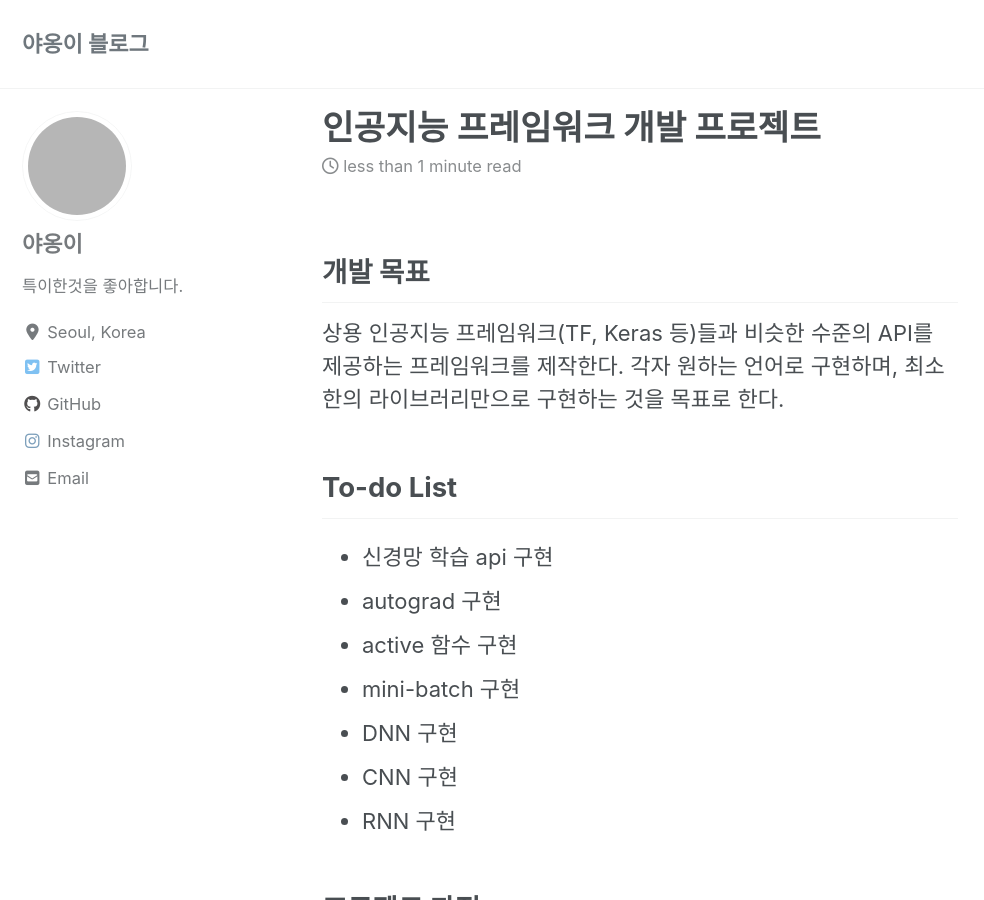
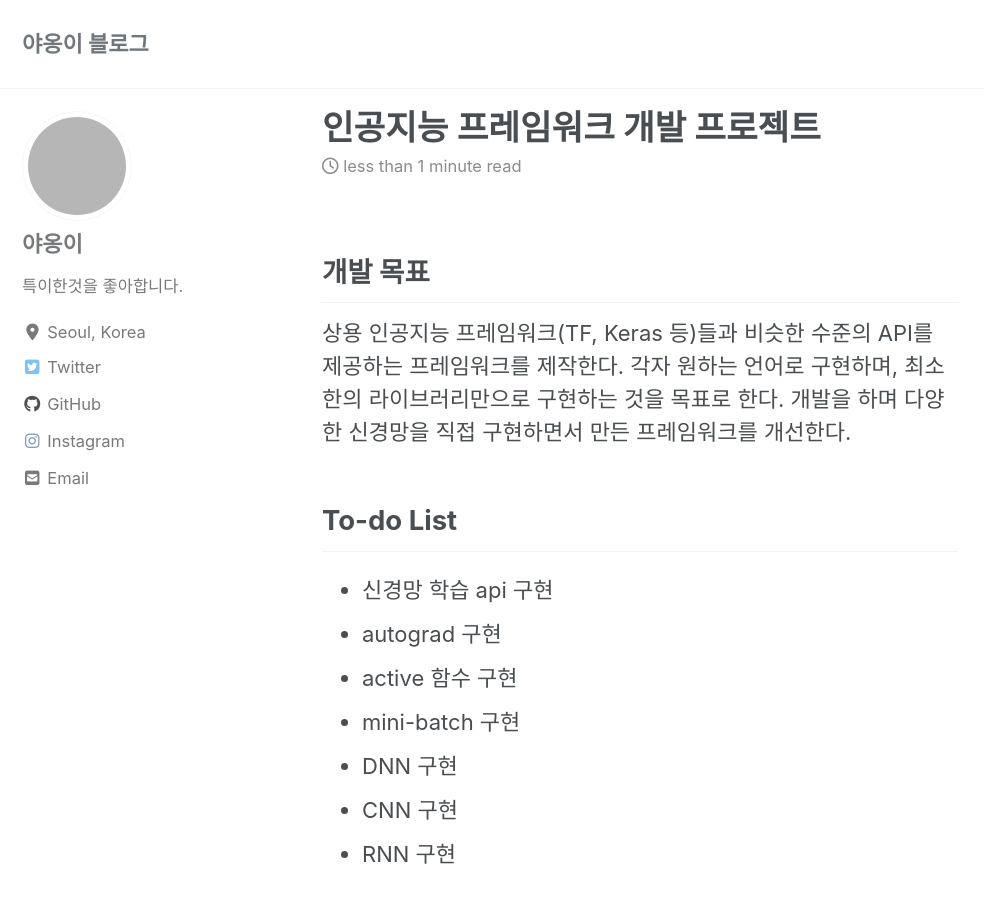
Before and after one commit to BasicNeural/basicneural.github.io, a Jekyll site: the page built from _posts/2020-06-26-ml-project-description.md, in a window 1280 px wide and 900 px high. Shown: the whole window, without its empty margins (0-984 px from the left). Built offline with Jekyll 4.4.1, drawn with Linux system fonts in a browser that asks for light colours; cached includes are drawn as plain includes; nearby versions of some CDN libraries; comment, search, counter and statistics services are not loaded; some of the changed text lies outside the part shown; grey boxes are pictures that could not be loaded.

Commit message:
add bibliography

```diff
--- a/_posts/2020-06-26-ml-project-description.md
+++ b/_posts/2020-06-26-ml-project-description.md
@@ -7,7 +7,7 @@ comments: true
 
 ## 개발 목표
 
-상용 인공지능 프레임워크(TF, Keras 등)들과 비슷한 수준의 API를 제공하는 프레임워크를 제작한다. 각자 원하는 언어로 구현하며, 최소한의 라이브러리만으로 구현하는 것을 목표로 한다.
+상용 인공지능 프레임워크(TF, Keras 등)들과 비슷한 수준의 API를 제공하는 프레임워크를 제작한다. 각자 원하는 언어로 구현하며, 최소한의 라이브러리만으로 구현하는 것을 목표로 한다. 개발을 하며 다양한 신경망을 직접 구현하면서 만든 프레임워크를 개선한다.
 
 ## To-do List
 
@@ -52,4 +52,6 @@ comments: true
 
 ## 참고 자료
 
+[Sung Kim - 모두를 위한 머신러닝/딥러닝 강의](https://hunkim.github.io/ml/)
+[Terry TaeWoong Um 유튜브](https://www.youtube.com/user/TerryTaewoongUm/featured)
 [곰가드의 라이브러리 - 옵티마이저](https://gomguard.tistory.com/187)
```
